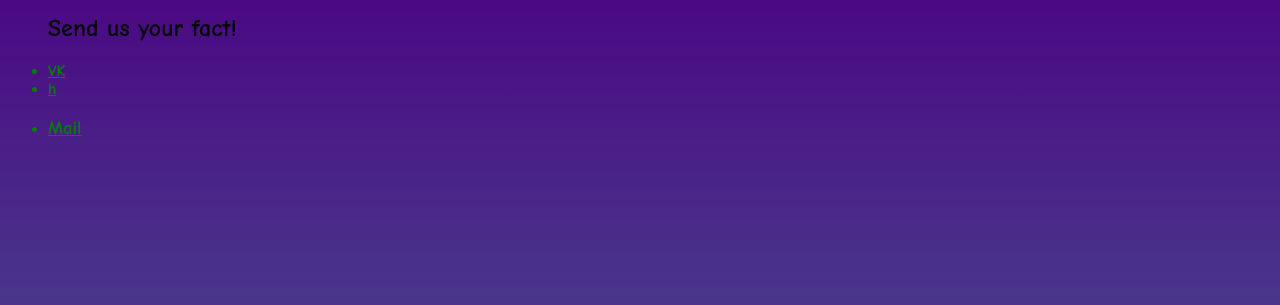
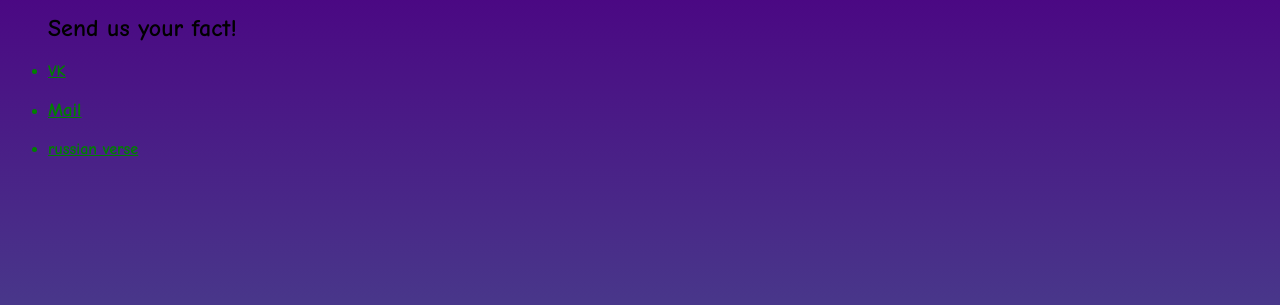
Before and after one commit to mimimihhha/Ev, a plain HTML site: page index.html in a window 1280 px wide. Shown: the part 455-760 px from the top of the page. Drawn offline with Linux system fonts and the light colour scheme.

Commit message:
Update index.html

```diff
--- a/index.html
+++ b/index.html
@@ -24,8 +24,8 @@ Frogs can jump up to 20 times their body length thanks to their powerful hind le
 		<ul>
 			<h2> Send us your fact!</h2>
 			<li class="pl"><a class="pl" href=""><b>VK</b></a></li>
-			<li class="pl"><a class="pl" href="https://every-day-facts.vercel.app/"><b>h</b></a></li>
 			<li class="pl"><a class="pl" href="mailto:supermikha2009:gmail.com»"_blank"><h3><b>Mail</b></h3></a></li>
+			<li class="pl"><a class="pl" href="https://every-day-facts.vercel.app/"><b>russian verse</b></a></li>
 			<ul class="list">
 
 			</ul>
```
